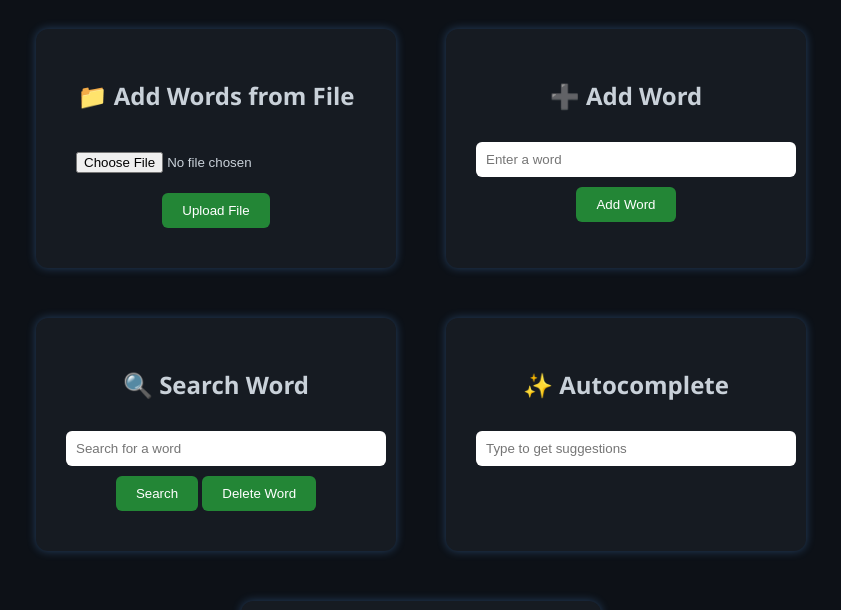
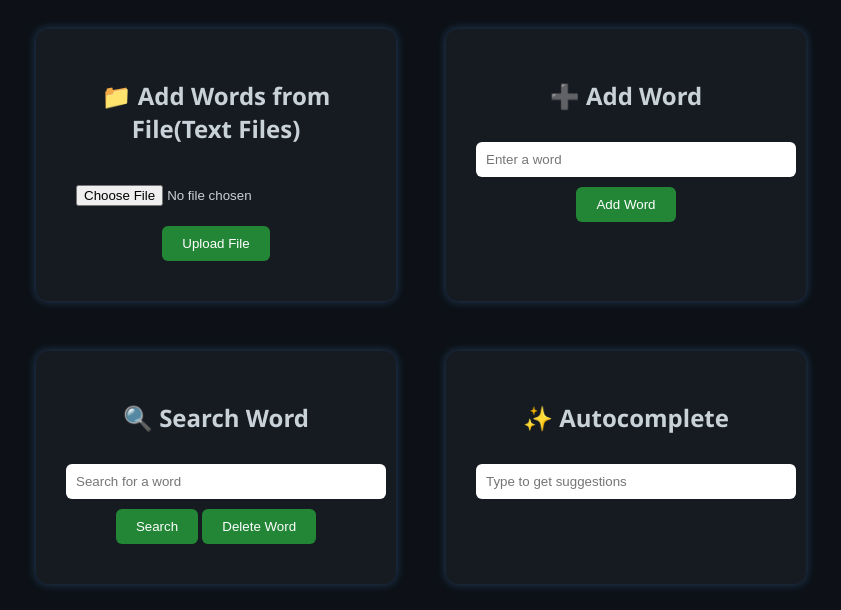
Before and after one commit to Sarveshkoti/Trie, a plain HTML site: page file.html in a window 1280 px wide. Shown: the part 97-707 px from the top of the page, without its empty margins (219-1060 px from the left). Drawn offline with Linux system fonts and the light colour scheme.

Commit message:
Update file.html

```diff
--- a/file.html
+++ b/file.html
@@ -13,7 +13,7 @@
     <!-- Row 1 -->
     <div class="card-container">
       <div class="card">
-        <h2>📁 Add Words from File</h2>
+        <h2>📁 Add Words from File(Text Files)</h2>
         <input type="file" id="fileInput" accept=".txt" />
         <button id="uploadBtn">Upload File</button>
         <div id="fileAddResult" class="result"></div>
```
